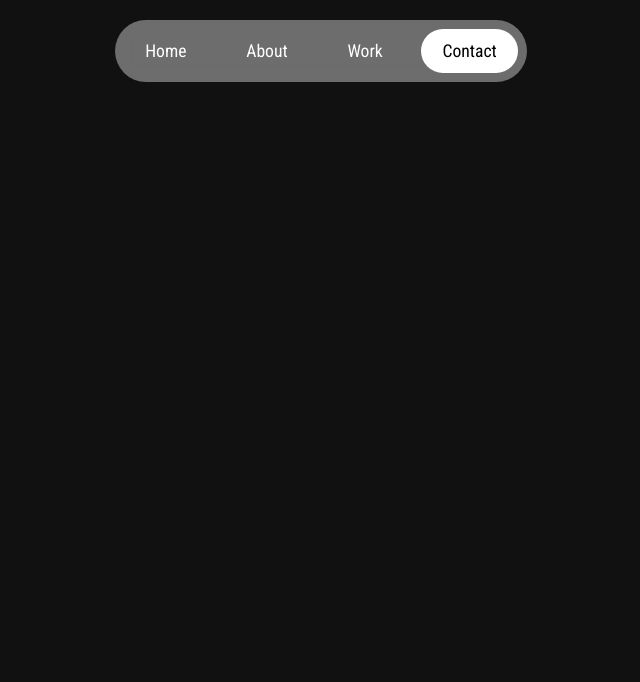
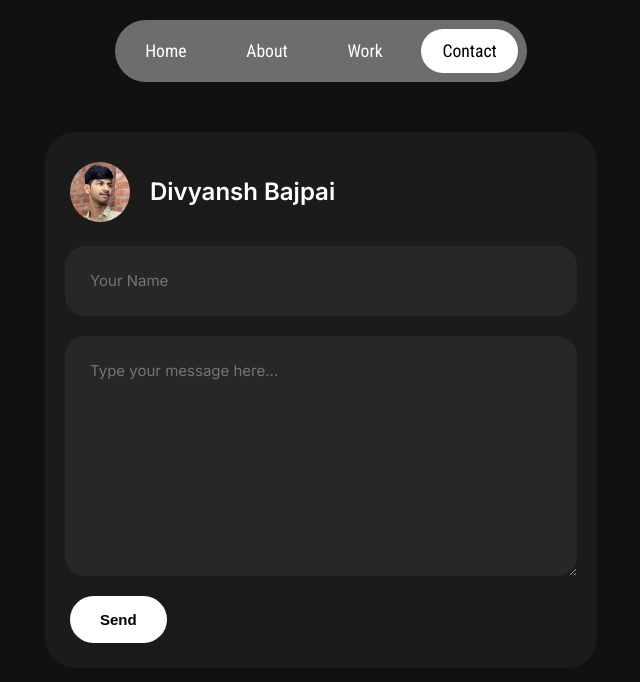
Before and after one commit to divyanshbajpai27/Portfolio, a plain HTML site: page contacts.html in a window 1280 px wide. Shown: the whole page, without its empty margins (319-959 px from the left). Drawn offline with Linux system fonts and the light colour scheme; a web font is replaced by a local one.

Commit message:
Contacts v1.0

```diff
--- /dev/null
+++ b/contact.css
@@ -0,0 +1,111 @@
+@import url('https://fonts.googleapis.com/css2?family=Caprasimo&family=Poppins&family=Roboto+Condensed&display=swap');
+@import url('https://fonts.googleapis.com/css2?family=Inter:wght@100..900&display=swap');
+
+.sec1{
+    width: 100vw;
+    height: 100vh;
+    display: flex;
+    justify-content: center;
+    align-items: center;
+}
+.box{
+    background-color: rgb(27, 27, 27);
+    color: white;
+    font-family: 'Inter', sans-serif;
+    border-radius: 30px;
+    display: flex;
+    flex-direction: column;
+    justify-content: center;
+}
+
+.me{
+    display: flex;
+    /* justify-content: center; */
+    align-items: center;
+    width: 100%;
+    margin: 25px 0 0 25px;
+}
+
+.me img{
+    width: 60px;
+    height: 60px;
+    border-radius: 30px;
+}
+
+h2{
+    font-weight: 600;
+    padding: 20px;
+}
+
+.inputbox{
+    background-color: rgb(39, 39, 39);
+    border: none;
+    border-radius: 20px;
+    box-sizing: border-box;
+    font-size: 15px;
+    padding: 25px;
+    color: white;
+    position: relative;
+    animation: slidedown 0.1s ease-out forwards;
+}
+
+#name{
+    width: 40vw;
+    height: 70px;
+    resize: none;
+    margin: 20px;
+}
+
+#message{
+    width: 40vw;
+    height: 30vh;
+    resize: both;
+    margin: 0 20px 20px 20px;
+}
+
+.inputbox::placeholder{
+    font-family: 'Inter',sans-serif;
+}
+
+.inputbox:focus {
+    outline: none;
+    box-shadow: 0 0 15px rgba(0, 0, 0, 0.3);
+    position: relative;
+    animation: slideup 0.1s ease-out forwards;
+}
+
+@keyframes slideup{
+    0%{
+        bottom: 0;
+    }
+    100%{
+        bottom: 3px;
+    }
+}
+
+@keyframes slidedown{
+    0%{
+        bottom: 3px;
+    }
+    100%{
+        bottom: 0;
+    }
+}
+
+.send{
+    background-color: white;
+    color: black;
+    border: none;
+    padding: 15px 30px;
+    font-size: 15px;
+    font-weight: 600;
+    width: fit-content;
+    border-radius: 100px;
+    margin: 0 0 25px 25px;
+    cursor: pointer;
+}
+
+.formy{
+    display: flex;
+    flex-direction: column;
+}
--- a/contacts.html
+++ b/contacts.html
@@ -1,12 +1,15 @@
 <!DOCTYPE html>
 <html lang="en">
+
 <head>
     <meta charset="UTF-8">
     <meta name="viewport" content="width=device-width, initial-scale=1.0">
     <title>Divyansh Bajpai</title>
     <link rel="stylesheet" href="styles.css">
+    <link rel="stylesheet" href="contact.css">
     <link rel="stylesheet" href="anim.css">
 </head>
+
 <body>
     <div class="nav">
         <div class="navbox">
@@ -16,11 +19,20 @@
             <button class="nav-item active navTabFade" data-url="contacts.html">Contact</button>
         </div>
     </div>
-    <div class="container">
-        <section class="sec1">
-
-        </section>
+    <div class="sec1">
+        <div class="box">
+            <div class="me">
+                <img src="assets/SAVE_20230723_174858.jpg" alt="pfp">
+                <h2>
+                    Divyansh Bajpai
+                </h2>
+            </div>
+            <textarea name="username" id="name" class="inputbox" placeholder="Your Name"></textarea>
+            <textarea name="message" id="message" class="inputbox" placeholder="Type your message here..."></textarea>
+            <button class="send" type="submit">Send</button>
+        </div>
     </div>
     <script src="script.js"></script>
 </body>
+
 </html>
--- a/script.js
+++ b/script.js
@@ -5,7 +5,7 @@ buttons.forEach(button => {
         buttons.forEach(btn => {
             btn.classList.remove('active');
             btn.classList.add('nactive');
-        })
+        });
         button.classList.add('active');
         button.classList.remove('nactive');
 
@@ -13,7 +13,6 @@ buttons.forEach(button => {
         window.location.href = targetUrl;
     });
 });
-
 
 document.getElementById('CVbtn').addEventListener('click', function() {
     CV();
```
Also changed, not shown: assets/SAVE_20230723_174858.jpg (added).
